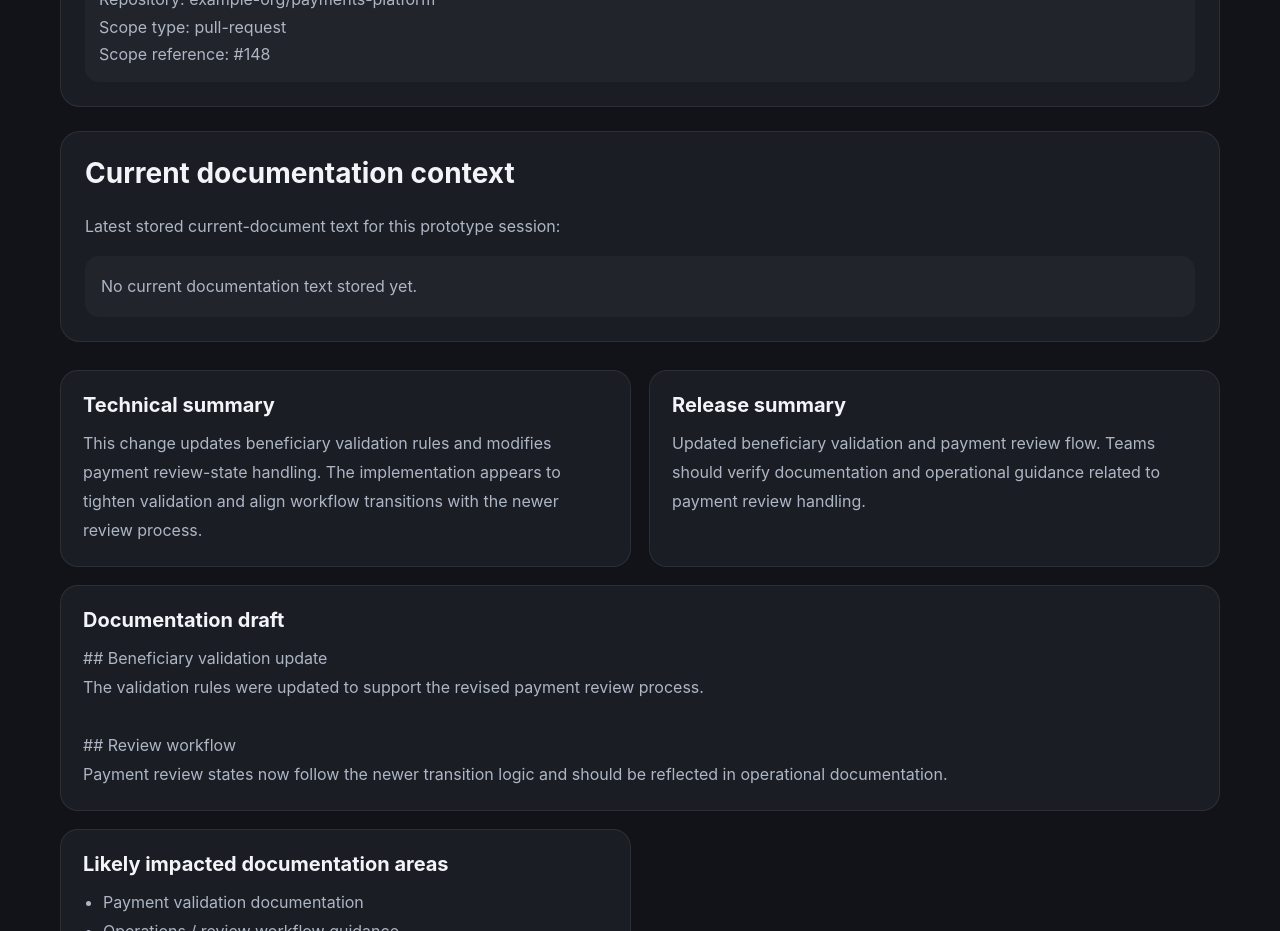
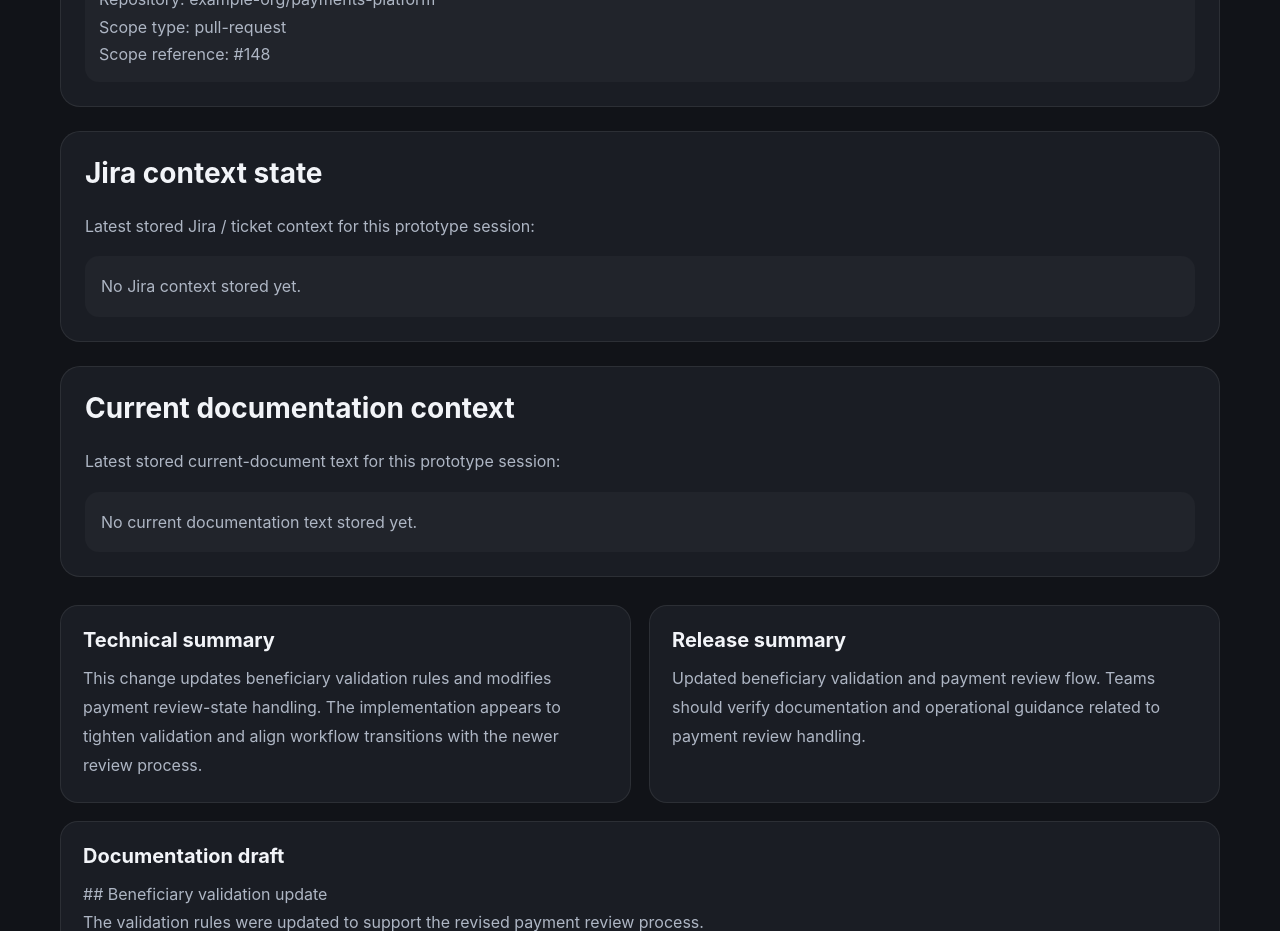
Before and after one commit to denysodyntsov/docote, a Next.js app in the folder docote-web/: page / in a window 1280 px wide. Shown: the part 2700-3631 px from the top of the page. Built offline with nearby package versions, Linux system fonts and the light colour scheme.

Commit message:
Add Jira context state to DoCoTe web

```diff
--- /dev/null
+++ b/docote-web/app/api/jira/context/route.ts
@@ -0,0 +1,13 @@
+import { NextResponse } from 'next/server';
+import { getJiraText, setJiraText } from '../../../../lib/jira-session';
+
+export async function GET() {
+  return NextResponse.json({ ok: true, jiraText: getJiraText() });
+}
+
+export async function POST(req: Request) {
+  const body = await req.json().catch(() => null);
+  const text = String(body?.jiraText || '');
+  setJiraText(text);
+  return NextResponse.json({ ok: true, jiraText: text });
+}
--- a/docote-web/app/page.tsx
+++ b/docote-web/app/page.tsx
@@ -7,6 +7,7 @@ import { GitHubConnectCard } from '../components/github-connect-card';
 import { AnalysisHistory } from '../components/analysis-history';
 import { CommitRangeCard } from '../components/commit-range-card';
 import { CurrentDocStatus } from '../components/current-doc-status';
+import { JiraContextStatus } from '../components/jira-context-status';
 
 export default function HomePage() {
   return (
@@ -29,6 +30,7 @@ export default function HomePage() {
       <RepositorySelector />
       <CommitRangeCard />
       <WebDemoForm />
+      <JiraContextStatus />
       <CurrentDocStatus />
       <OutputPreview />
       <AnalysisHistory />
--- /dev/null
+++ b/docote-web/components/jira-context-status.tsx
@@ -0,0 +1,25 @@
+'use client';
+
+import { useEffect, useState } from 'react';
+
+export function JiraContextStatus() {
+  const [text, setText] = useState('');
+
+  useEffect(() => {
+    fetch('/api/jira/context')
+      .then((r) => r.json())
+      .then((data) => setText(data.jiraText || ''));
+  }, []);
+
+  return (
+    <section style={{ marginTop: 24, background: '#1a1d24', border: '1px solid rgba(255,255,255,0.08)', borderRadius: 20, padding: 24 }}>
+      <h2 style={{ marginTop: 0, fontSize: 28 }}>Jira context state</h2>
+      <p style={{ color: '#aeb6c4', lineHeight: 1.7 }}>
+        Latest stored Jira / ticket context for this prototype session:
+      </p>
+      <div style={{ background: 'rgba(255,255,255,0.03)', borderRadius: 14, padding: 16, color: '#aeb6c4', whiteSpace: 'pre-wrap', lineHeight: 1.8 }}>
+        {text || 'No Jira context stored yet.'}
+      </div>
+    </section>
+  );
+}
--- a/docote-web/components/web-demo-form.tsx
+++ b/docote-web/components/web-demo-form.tsx
@@ -43,6 +43,12 @@ export function WebDemoForm() {
     };
 
     try {
+      await fetch('/api/jira/context', {
+        method: 'POST',
+        headers: { 'Content-Type': 'application/json' },
+        body: JSON.stringify({ jiraText: payload.jiraText })
+      });
+
       await fetch('/api/docs/current', {
         method: 'POST',
         headers: { 'Content-Type': 'application/json' },
--- /dev/null
+++ b/docote-web/lib/jira-session.ts
@@ -0,0 +1,9 @@
+let jiraText: string = '';
+
+export function setJiraText(text: string) {
+  jiraText = text;
+}
+
+export function getJiraText() {
+  return jiraText;
+}
```
Also changed, not shown: 1 other file (tests, documents, lock files or other folders).
